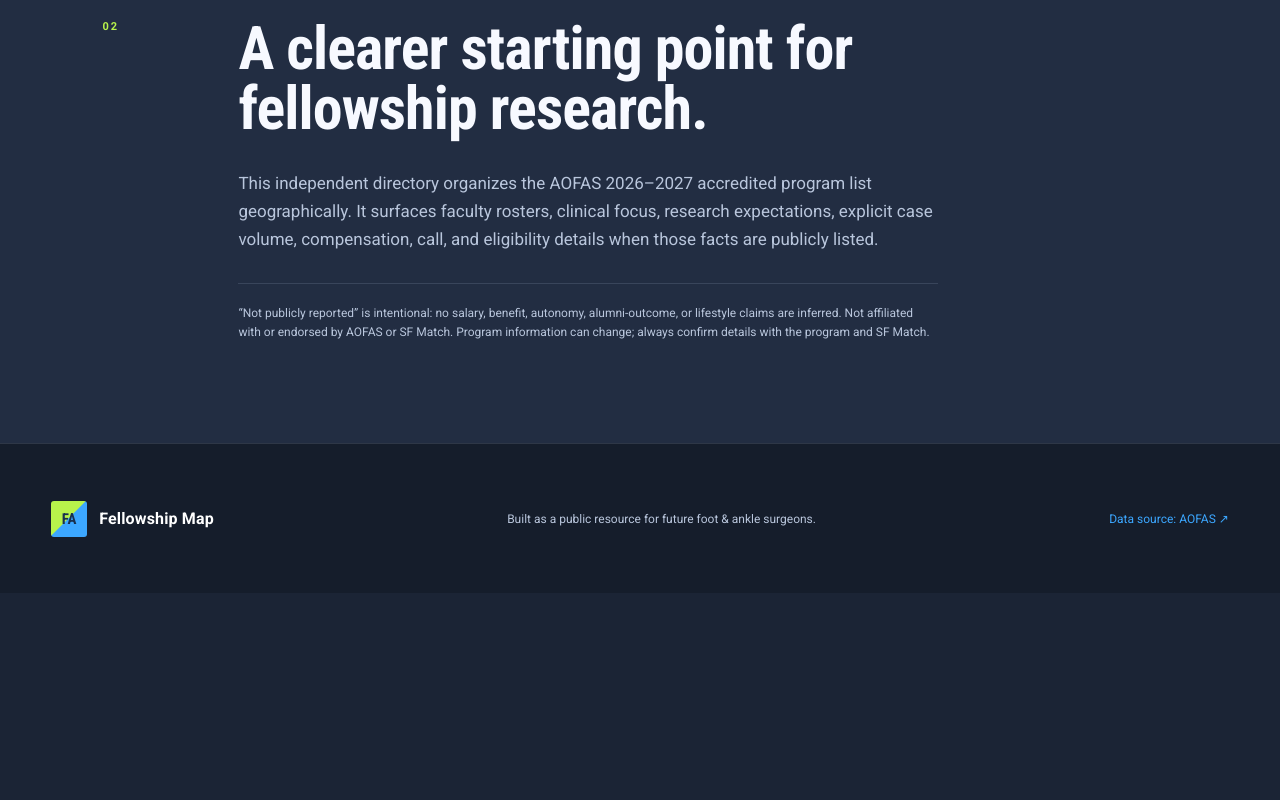
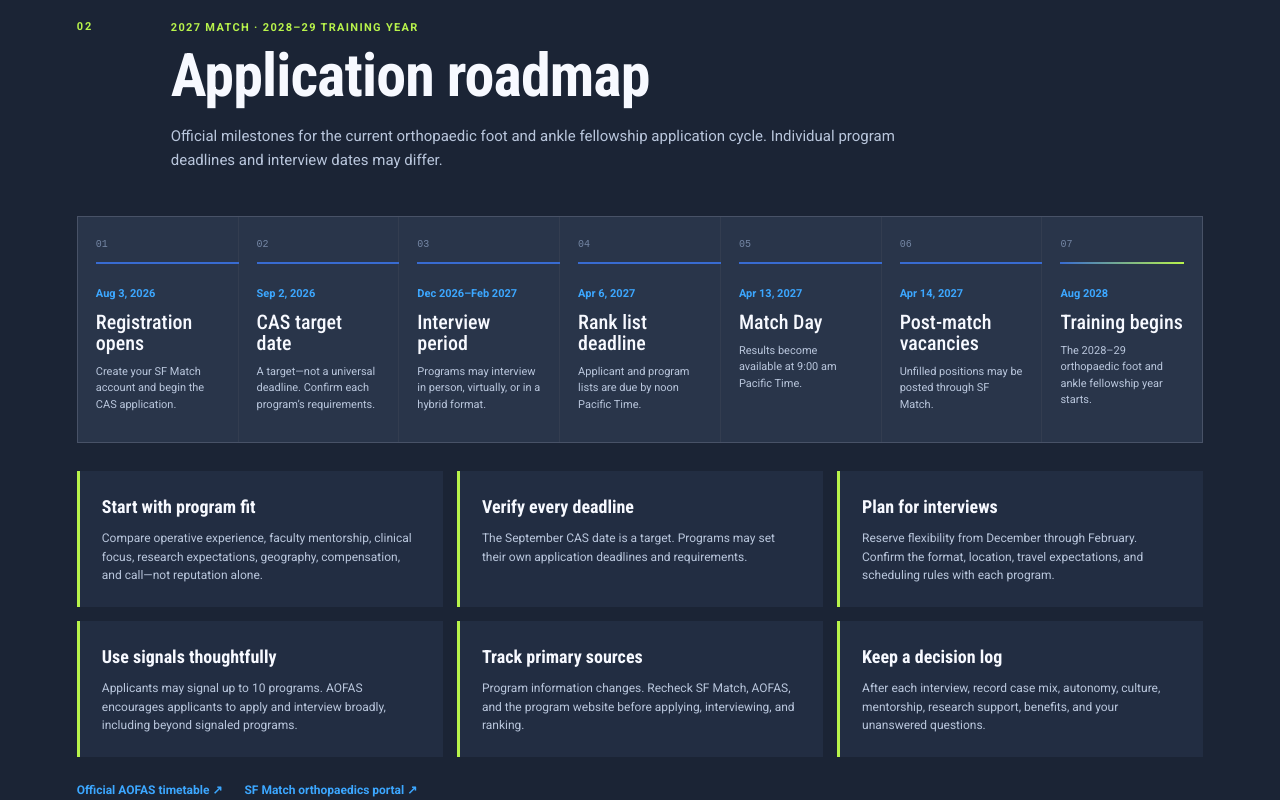
Before and after one commit to dcwhitt/foot-ankle-fellowship-map, a Next.js app: page / in a window 1280 px wide. Shown: the part 1760-2560 px from the top of the page. Before the commit the page ends 2353 px from the top, so only its background shows below. Built offline with nearby package versions, Linux system fonts and the light colour scheme.

Commit message:
Add fellowship application roadmap

```diff
--- a/app/FellowshipExplorer.tsx
+++ b/app/FellowshipExplorer.tsx
@@ -10,6 +10,15 @@ declare global {
 const regions = ["All", "Northeast", "South", "Midwest", "West", "Canada"] as const;
 const focusOptions = ["All focuses", ...Array.from(new Set(programs.flatMap(p => p.focus ?? []))).sort()] as const;
 const missing = "Not publicly reported";
+const matchTimeline = [
+  ["Aug 3, 2026", "Registration opens", "Create your SF Match account and begin the CAS application."],
+  ["Sep 2, 2026", "CAS target date", "A target—not a universal deadline. Confirm each program’s requirements."],
+  ["Dec 2026–Feb 2027", "Interview period", "Programs may interview in person, virtually, or in a hybrid format."],
+  ["Apr 6, 2027", "Rank list deadline", "Applicant and program lists are due by noon Pacific Time."],
+  ["Apr 13, 2027", "Match Day", "Results become available at 9:00 am Pacific Time."],
+  ["Apr 14, 2027", "Post-match vacancies", "Unfilled positions may be posted through SF Match."],
+  ["Aug 2028", "Training begins", "The 2028–29 orthopaedic foot and ankle fellowship year starts."],
+] as const;
 
 function Map({ items, selected, onSelect }: { items: Program[]; selected?: Program; onSelect: (p: Program) => void }) {
   const el = useRef<HTMLDivElement>(null);
@@ -81,7 +90,7 @@ export default function FellowshipExplorer() {
     <main>
       <header className="topbar">
         <a className="brand" href="#top" aria-label="Foot and Ankle Fellowship Map home"><span>FA</span><b>Fellowship Map</b></a>
-        <nav><a href="#explore">Explore programs</a><a href="#about">About</a><a className="source-link" href={sourceUrl} target="_blank" rel="noreferrer">AOFAS source ↗</a></nav>
+        <nav><a href="#explore">Explore programs</a><a href="#application-guide">Application guide</a><a href="#about">About</a><a className="source-link" href={sourceUrl} target="_blank" rel="noreferrer">AOFAS source ↗</a></nav>
       </header>
 
       <section className="hero" id="top">
@@ -141,7 +150,21 @@ export default function FellowshipExplorer() {
         {comparedPrograms.map(p => { const facultyCount = (p.director ? 1 : 0) + (p.faculty?.length ?? 0); return <article key={p.code}><button className="remove" onClick={() => toggleCompare(p.code)}>Remove</button><small>{p.city}, {p.state} · {p.code}</small><h3>{p.name}</h3><dl><dt>Positions</dt><dd>{p.positions ?? missing}</dd><dt>Listed F&amp;A faculty</dt><dd>{facultyCount}</dd><dt>Faculty-to-fellow ratio</dt><dd>{p.positions ? `${facultyCount}:${p.positions}` : missing}</dd><dt>Clinical focus</dt><dd>{p.focus?.join(" · ") ?? missing}</dd><dt>Stipend</dt><dd>{p.stipend ?? missing}{p.stipendSource && <><br/><a className="fact-source" href={p.stipendSource} target="_blank" rel="noreferrer">Official source ↗</a></>}</dd><dt>Case volume</dt><dd>{p.caseVolume ?? missing}</dd><dt>Research</dt><dd>{p.research ?? missing}</dd><dt>Call</dt><dd>{p.call ?? missing}</dd><dt>Eligibility / visa</dt><dd>{p.eligibility ?? missing}</dd></dl><a href={aofasUrl(p)} target="_blank" rel="noreferrer">Verify at AOFAS ↗</a></article>})}
       </div></div></div>}
 
-      <section className="about" id="about"><span className="section-no">02</span><div><h2>A clearer starting point for fellowship research.</h2><p>This independent directory organizes the AOFAS 2026–2027 accredited program list geographically. It surfaces faculty rosters, clinical focus, research expectations, explicit case volume, compensation, call, and eligibility details when those facts are publicly listed.</p><p className="note">“Not publicly reported” is intentional: no salary, benefit, autonomy, alumni-outcome, or lifestyle claims are inferred. Not affiliated with or endorsed by AOFAS or SF Match. Program information can change; always confirm details with the program and SF Match.</p></div></section>
+      <section className="application-guide" id="application-guide">
+        <div className="guide-heading"><span className="section-no">02</span><div><p className="guide-kicker">2027 Match · 2028–29 training year</p><h2>Application roadmap</h2><p>Official milestones for the current orthopaedic foot and ankle fellowship application cycle. Individual program deadlines and interview dates may differ.</p></div></div>
+        <div className="timeline" aria-label="Fellowship application timeline">{matchTimeline.map(([date, title, detail], index) => <article key={date}><span>{String(index + 1).padStart(2, "0")}</span><time>{date}</time><h3>{title}</h3><p>{detail}</p></article>)}</div>
+        <div className="guide-grid">
+          <article><b>Start with program fit</b><p>Compare operative experience, faculty mentorship, clinical focus, research expectations, geography, compensation, and call—not reputation alone.</p></article>
+          <article><b>Verify every deadline</b><p>The September CAS date is a target. Programs may set their own application deadlines and requirements.</p></article>
+          <article><b>Plan for interviews</b><p>Reserve flexibility from December through February. Confirm the format, location, travel expectations, and scheduling rules with each program.</p></article>
+          <article><b>Use signals thoughtfully</b><p>Applicants may signal up to 10 programs. AOFAS encourages applicants to apply and interview broadly, including beyond signaled programs.</p></article>
+          <article><b>Track primary sources</b><p>Program information changes. Recheck SF Match, AOFAS, and the program website before applying, interviewing, and ranking.</p></article>
+          <article><b>Keep a decision log</b><p>After each interview, record case mix, autonomy, culture, mentorship, research support, benefits, and your unanswered questions.</p></article>
+        </div>
+        <div className="guide-links"><a href="https://www.aofas.org/education/fellowship-match-program/fellowship-match-timetable" target="_blank" rel="noreferrer">Official AOFAS timetable ↗</a><a href="https://sfmatch.org/specialty/orthopaedics-fellowship" target="_blank" rel="noreferrer">SF Match orthopaedics portal ↗</a></div>
+      </section>
+
+      <section className="about" id="about"><span className="section-no">03</span><div><h2>A clearer starting point for fellowship research.</h2><p>This independent directory organizes the AOFAS 2026–2027 accredited program list geographically. It surfaces faculty rosters, clinical focus, research expectations, explicit case volume, compensation, call, and eligibility details when those facts are publicly listed.</p><p className="note">The program directory cohort and application timetable are different cycles. “Not publicly reported” is intentional: no salary, benefit, autonomy, alumni-outcome, or lifestyle claims are inferred. Not affiliated with or endorsed by AOFAS or SF Match. Always confirm details directly.</p></div></section>
       <footer><div className="brand"><span>FA</span><b>Fellowship Map</b></div><p>Built as a public resource for future foot &amp; ankle surgeons.</p><a href={sourceUrl} target="_blank" rel="noreferrer">Data source: AOFAS ↗</a></footer>
     </main>
   );
--- a/app/globals.css
+++ b/app/globals.css
@@ -109,6 +109,25 @@ h2 { margin:0; font-family:var(--font-serif); font-weight:700; font-size:clamp(3
 .comparison-grid dt { border-top:1px solid var(--line); padding-top:10px; margin-top:10px; color:var(--muted); font-size:9px; text-transform:uppercase; letter-spacing:.08em; }
 .comparison-grid dd { margin:5px 0 0; font-size:11px; line-height:1.45; }
 .comparison-grid article>a { display:inline-block; margin-top:18px; color:var(--orange); font-size:11px; font-weight:700; }
+.application-guide { padding:100px 6vw; background:#1b2435; }
+.guide-heading { max-width:1500px; margin:0 auto 44px; display:grid; grid-template-columns:70px minmax(0,820px); gap:24px; }
+.guide-kicker { margin:0 0 10px!important; color:var(--lime)!important; text-transform:uppercase; letter-spacing:.12em; font-size:11px!important; font-weight:700; }
+.guide-heading h2 { margin-bottom:18px; }
+.guide-heading p { margin:0; max-width:730px; color:var(--muted); font-size:15px; line-height:1.6; }
+.timeline { max-width:1500px; margin:auto; display:grid; grid-template-columns:repeat(7,minmax(145px,1fr)); border:1px solid var(--line); background:var(--line); gap:1px; }
+.timeline article { min-height:225px; padding:20px 18px; background:#29354a; position:relative; }
+.timeline article>span { display:block; color:#7587a5; font-family:monospace; font-size:10px; margin-bottom:34px; }
+.timeline time { display:block; color:var(--orange); font-size:11px; font-weight:700; margin-bottom:9px; }
+.timeline h3 { margin:0 0 10px; font-family:var(--font-serif); font-size:20px; line-height:1.05; }
+.timeline p { margin:0; color:var(--muted); font-size:11px; line-height:1.5; }
+.timeline article:after { content:""; position:absolute; top:45px; left:18px; right:-1px; height:2px; background:var(--cobalt); }
+.timeline article:last-child:after { background:linear-gradient(90deg,var(--cobalt),var(--lime)); right:18px; }
+.guide-grid { max-width:1500px; margin:28px auto 0; display:grid; grid-template-columns:repeat(3,1fr); gap:14px; }
+.guide-grid article { padding:22px; background:#222d42; border-left:3px solid var(--lime); }
+.guide-grid b { font-family:var(--font-serif); font-size:18px; }
+.guide-grid p { margin:9px 0 0; color:var(--muted); font-size:12px; line-height:1.55; }
+.guide-links { max-width:1500px; margin:24px auto 0; display:flex; flex-wrap:wrap; gap:22px; }
+.guide-links a { color:var(--orange); font-size:12px; font-weight:700; }
 .about { padding:100px 8vw; display:grid; grid-template-columns:100px minmax(0,820px); gap:36px; background:#222d42; }
 .about h2 { margin-bottom:30px; }
 .about p { max-width:700px; font-size:17px; line-height:1.65; color:var(--muted); }
@@ -132,6 +151,9 @@ footer>a { color:var(--orange); }
   .workspace.list-open .map-wrap { display:none; }
   .mobile-list-toggle { display:block; width:100%; margin:14px 0 10px; background:var(--orange); color:white; border:0; padding:12px; border-radius:3px; font-weight:700; }
   .comparison-grid { grid-template-columns:1fr 1fr; }
+  .timeline { grid-template-columns:repeat(2,1fr); }
+  .guide-grid { grid-template-columns:1fr 1fr; }
+  .guide-heading { grid-template-columns:1fr; }
   .compare-sheet { padding:40px 20px; }
   .about { grid-template-columns:1fr; padding:75px 7vw; }
   footer { flex-direction:column; align-items:flex-start; }
@@ -147,6 +169,9 @@ footer>a { color:var(--orange); }
   .region-tabs button { white-space:nowrap; }
   .workspace { height:610px; }
   .comparison-grid { grid-template-columns:1fr; }
+  .application-guide { padding:70px 18px; }
+  .timeline,.guide-grid { grid-template-columns:1fr; }
+  .timeline article { min-height:180px; }
   .comparison-grid h3 { min-height:0; }
   .compare-bar { width:calc(100% - 24px); justify-content:center; bottom:12px; }
 }
```
